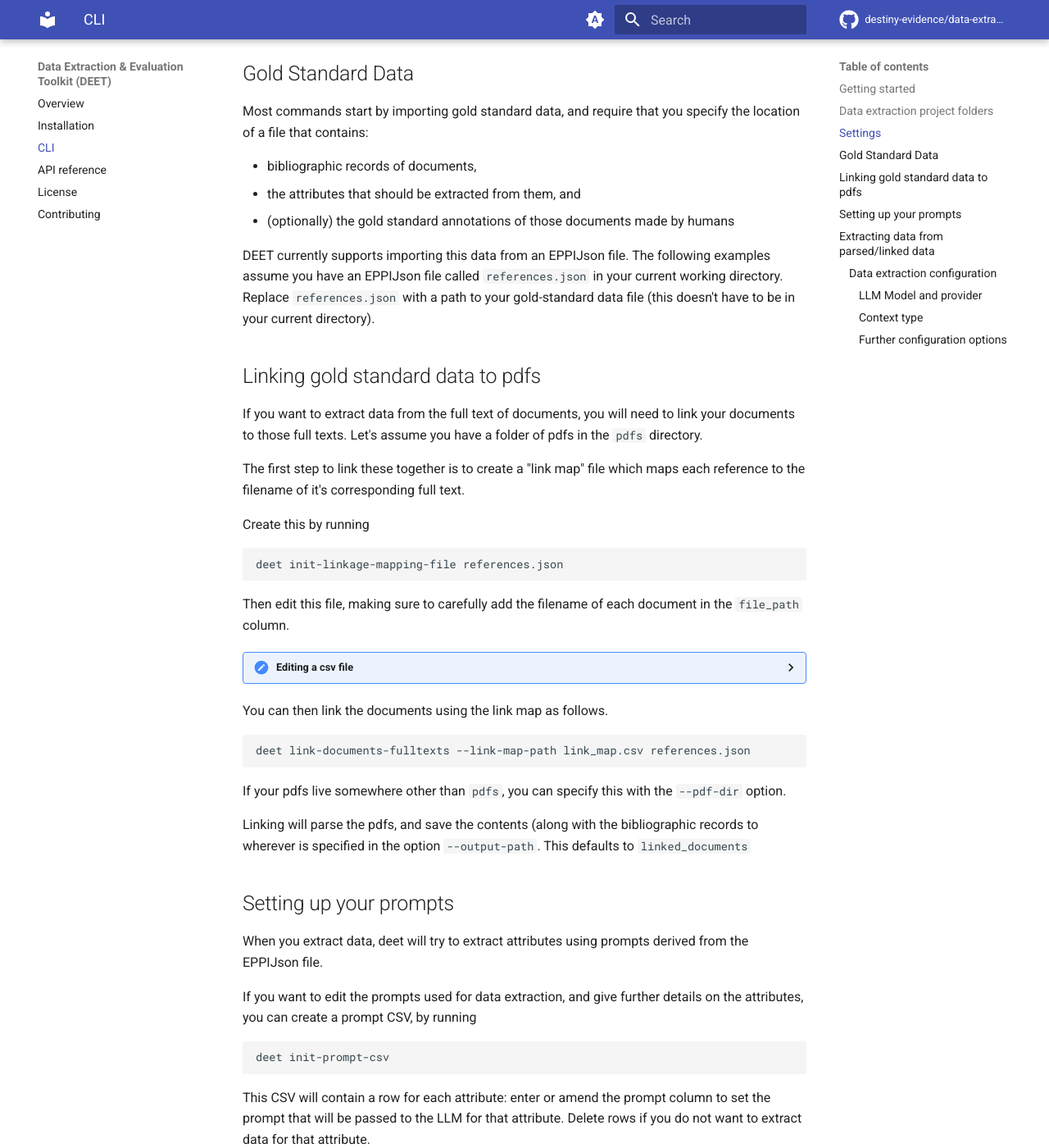
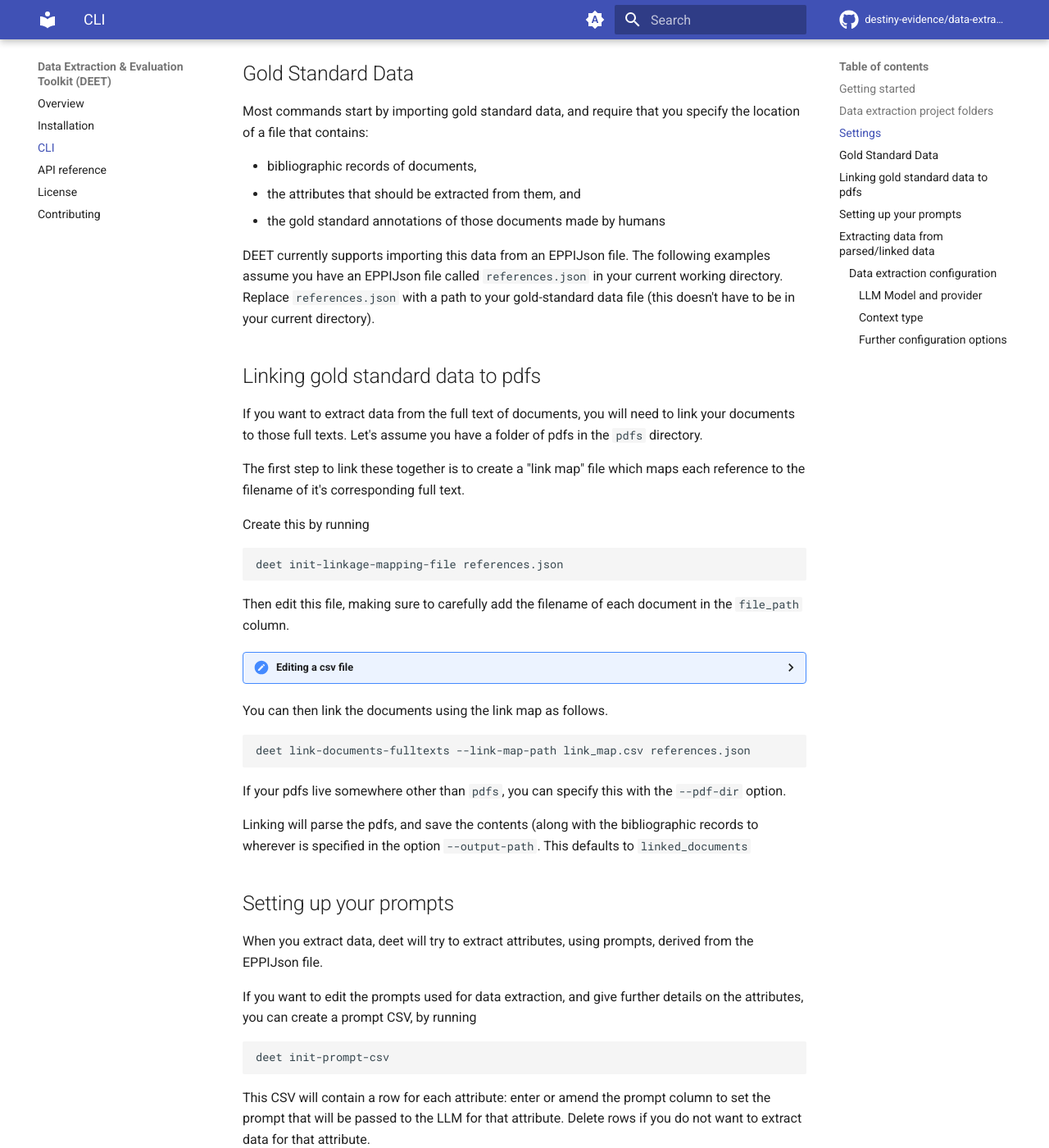
Before and after one commit to destiny-evidence/data-extraction-evaluation-toolkit, an MkDocs documentation site: the page built from docs/cli.md, in a window 1280 px wide and 1400 px high, scrolled down 1047 px. Shown: the whole window at 82% size. Built offline with MkDocs 1.6.1 and Material for MkDocs 9.7.7, drawn with Linux system fonts in a browser that asks for light colours; comment, search, counter and statistics services are not loaded.

Commit message:
Update cli.md
removed "optional" for the gold standard annotated data as I think the current version won't work without at least a json with attributes and so is required

```diff
--- a/docs/cli.md
+++ b/docs/cli.md
@@ -48,7 +48,7 @@ Most commands start by importing gold standard data, and require that you specif
 
 - bibliographic records of documents,
 - the attributes that should be extracted from them, and
-- (optionally) the gold standard annotations of those documents made by humans
+- the gold standard annotations of those documents made by humans
 
 DEET currently supports importing this data from an EPPIJson file.
 The following examples assume you have an EPPIJson file called `references.json` in your current working directory.
@@ -88,7 +88,7 @@ Linking will parse the pdfs, and save the contents (along with the bibliographic
 
 ## Setting up your prompts
 
-When you extract data, deet will try to extract attributes using prompts derived from the EPPIJson file.
+When you extract data, deet will try to extract attributes, using prompts, derived from the EPPIJson file.
 
 If you want to edit the prompts used for data extraction, and give further details on the attributes, you can create a prompt CSV, by running
 
```
